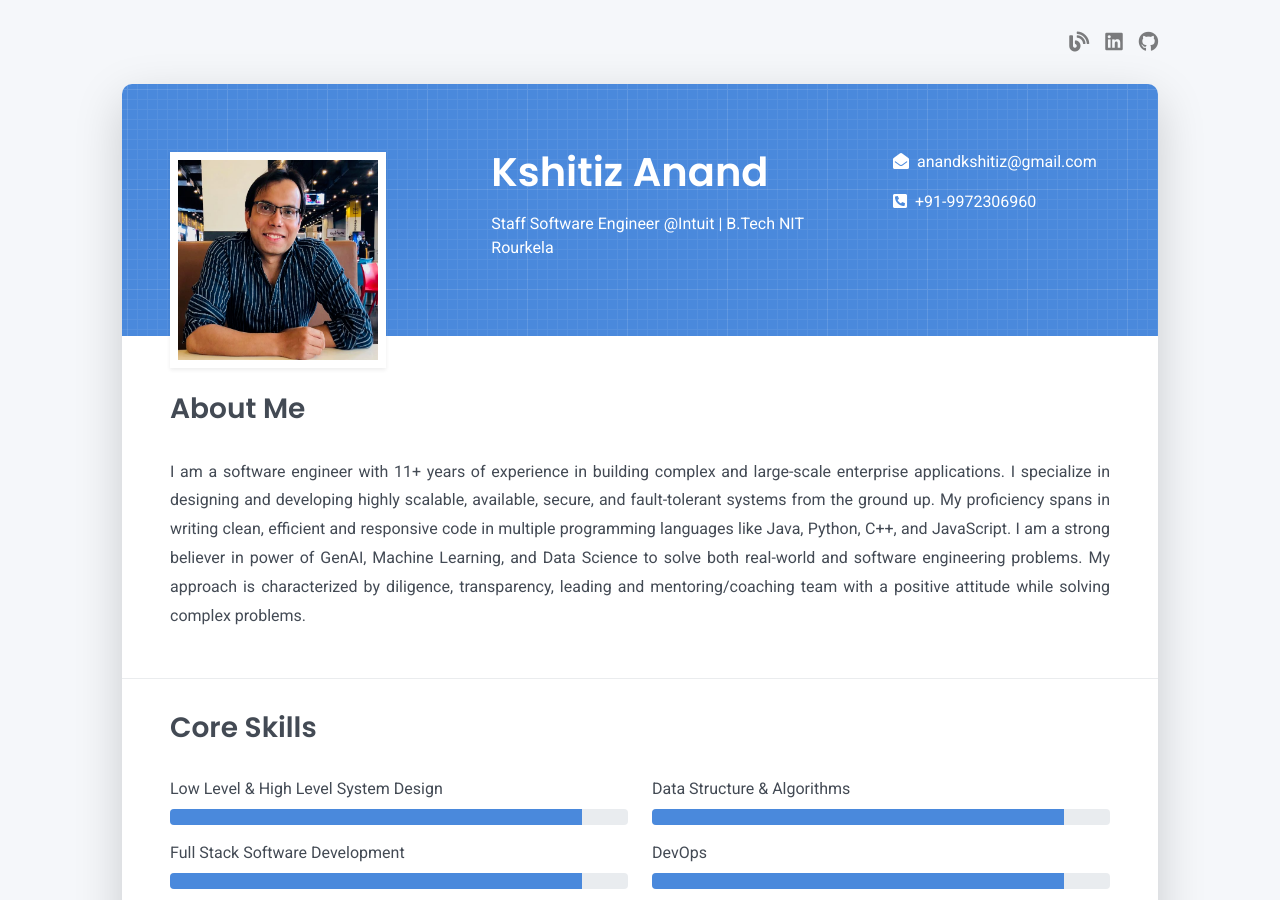
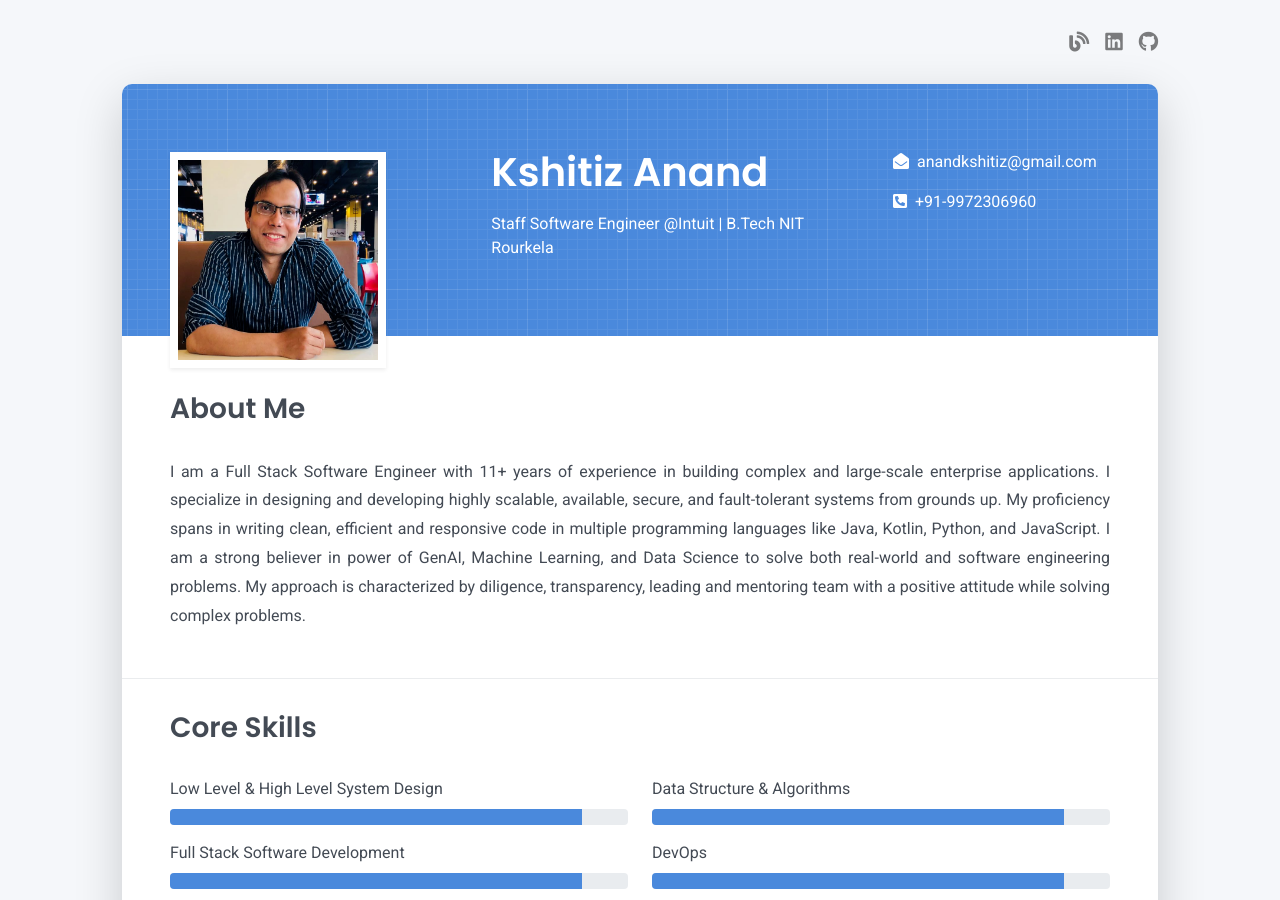
Before and after one commit to anandkshitiz/anandkshitiz.github.io, a Jekyll site: the page built from tabs/about.md, in a window 1280 px wide and 900 px high. Built offline with Jekyll 4.4.1, drawn with Linux system fonts in a browser that asks for light colours.

```diff
--- a/tabs/about/content/about-section.html
+++ b/tabs/about/content/about-section.html
@@ -2,11 +2,11 @@
   <div class="col-md-12">
     <h2 class="h3 mb-3">About Me</h2>
     <p style="text-align: justify; line-height: 1.8;">
-      I am a software engineer with 11+ years of experience in building complex and large-scale enterprise applications.
-      I specialize in designing and developing highly scalable, available, secure, and fault-tolerant systems from the ground up.
-      My proficiency spans in writing clean, efficient and responsive code in multiple programming languages like Java, Python, C++, and JavaScript.
+      I am a Full Stack Software Engineer with 11+ years of experience in building complex and large-scale enterprise applications.
+      I specialize in designing and developing highly scalable, available, secure, and fault-tolerant systems from grounds up.
+      My proficiency spans in writing clean, efficient and responsive code in multiple programming languages like Java, Kotlin, Python, and JavaScript.
       I am a strong believer in power of GenAI, Machine Learning, and Data Science to solve both real-world and software engineering problems.
-      My approach is characterized by diligence, transparency, leading and mentoring/coaching team with a positive attitude while solving complex problems.
+      My approach is characterized by diligence, transparency, leading and mentoring team with a positive attitude while solving complex problems.
     </p>
   </div>
 </div>
```
